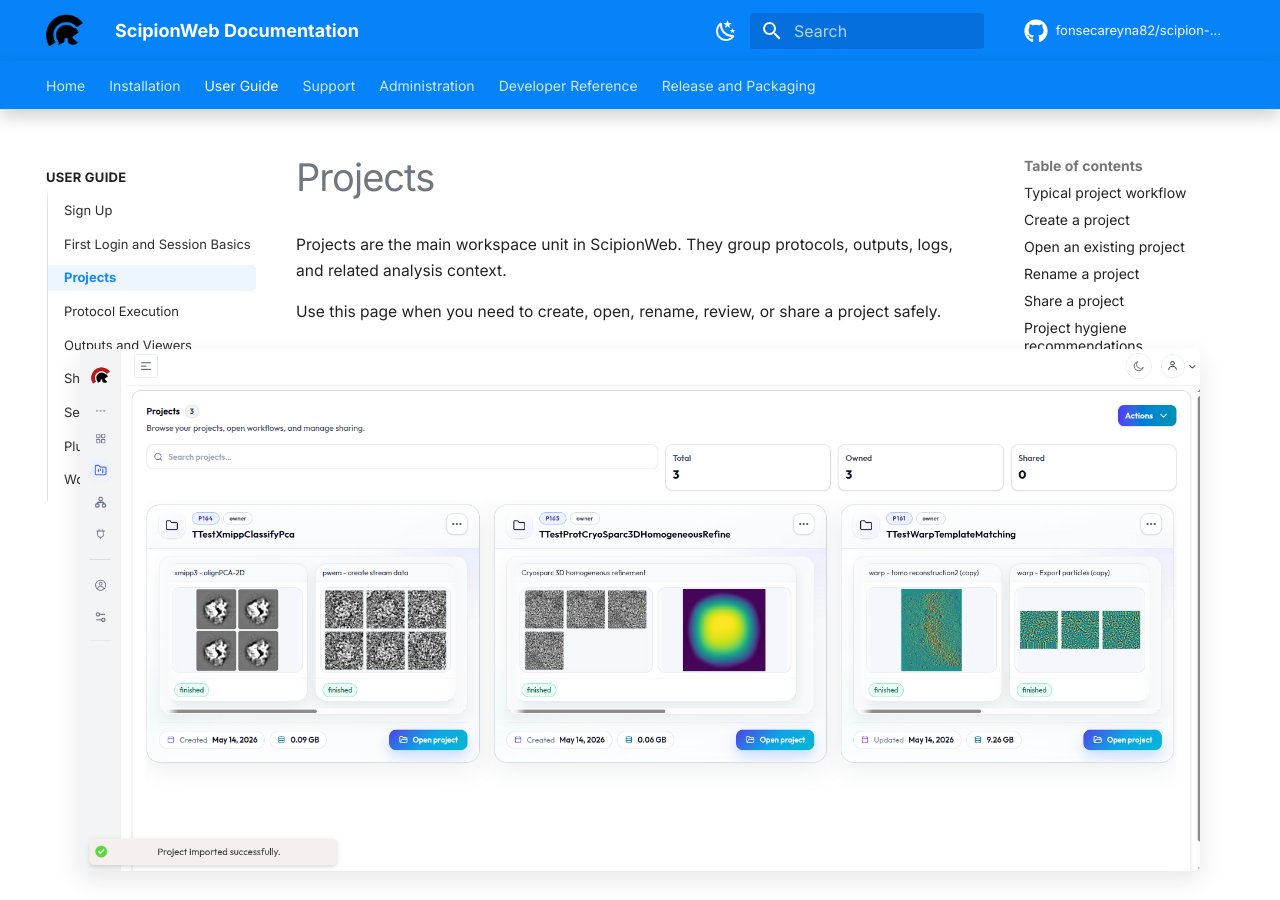
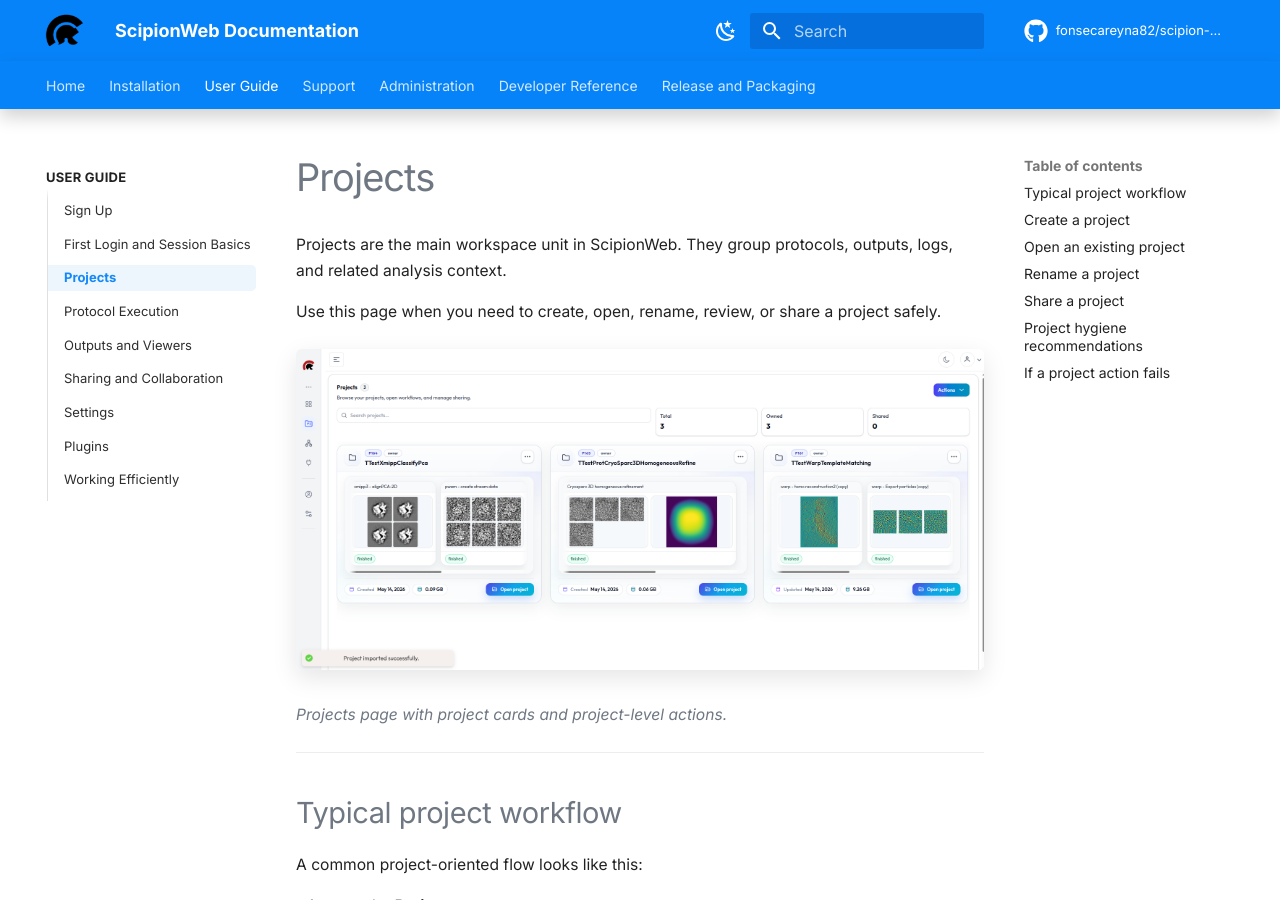
Before and after one commit to fonsecareyna82/scipion-docs, an MkDocs documentation site: the page built from docs/user-guide/projects.md, in a window 1280 px wide and 900 px high. Built offline with MkDocs 1.6.1 and Material for MkDocs 9.7.7, drawn with Linux system fonts in a browser that asks for light colours; comment, search, counter and statistics services are not loaded; the version menu is left out.

Commit message:
Constrain project screenshot widths

```diff
--- a/docs/user-guide/projects.md
+++ b/docs/user-guide/projects.md
@@ -4,7 +4,7 @@
 
 Use this page when you need to create, open, rename, review, or share a project safely.
 
-<img src="../../assets/images/screenshots/user-guide/projects-page.png" alt="Projects page" style="display:block;width:min(1120px,calc(100vw - 2rem));max-width:none;height:auto;margin:1.2rem 0 1.6rem 50%;transform:translateX(-50%);" />
+<img src="../../assets/images/screenshots/user-guide/projects-page.png" alt="Projects page" style="display:block;width:100%;max-width:980px;height:auto;margin:1.2rem auto 1.6rem;" />
 
 *Projects page with project cards and project-level actions.*
 
@@ -32,7 +32,7 @@
 5. Confirm the creation action.
 6. Open the new project and verify that the project page loads correctly.
 
-<img src="../../assets/images/screenshots/user-guide/new-project-dialog.png" alt="New project dialog" style="display:block;width:min(1120px,calc(100vw - 2rem));max-width:none;height:auto;margin:1.2rem 0 1.6rem 50%;transform:translateX(-50%);" />
+<img src="../../assets/images/screenshots/user-guide/new-project-dialog.png" alt="New project dialog" style="display:block;width:100%;max-width:980px;height:auto;margin:1.2rem auto 1.6rem;" />
 
 *New project dialog used to create a project workspace.*
 
@@ -52,7 +52,7 @@
 4. Open the project.
 5. Review the visible workflow before launching or editing anything.
 
-<img src="../../assets/images/screenshots/user-guide/project-workflow-view.png" alt="Project workflow view" style="display:block;width:min(1120px,calc(100vw - 2rem));max-width:none;height:auto;margin:1.2rem 0 1.6rem 50%;transform:translateX(-50%);" />
+<img src="../../assets/images/screenshots/user-guide/project-workflow-view.png" alt="Project workflow view" style="display:block;width:100%;max-width:980px;height:auto;margin:1.2rem auto 1.6rem;" />
 
 *Project workflow view where protocols, status, and workflow context are reviewed.*
 
```
